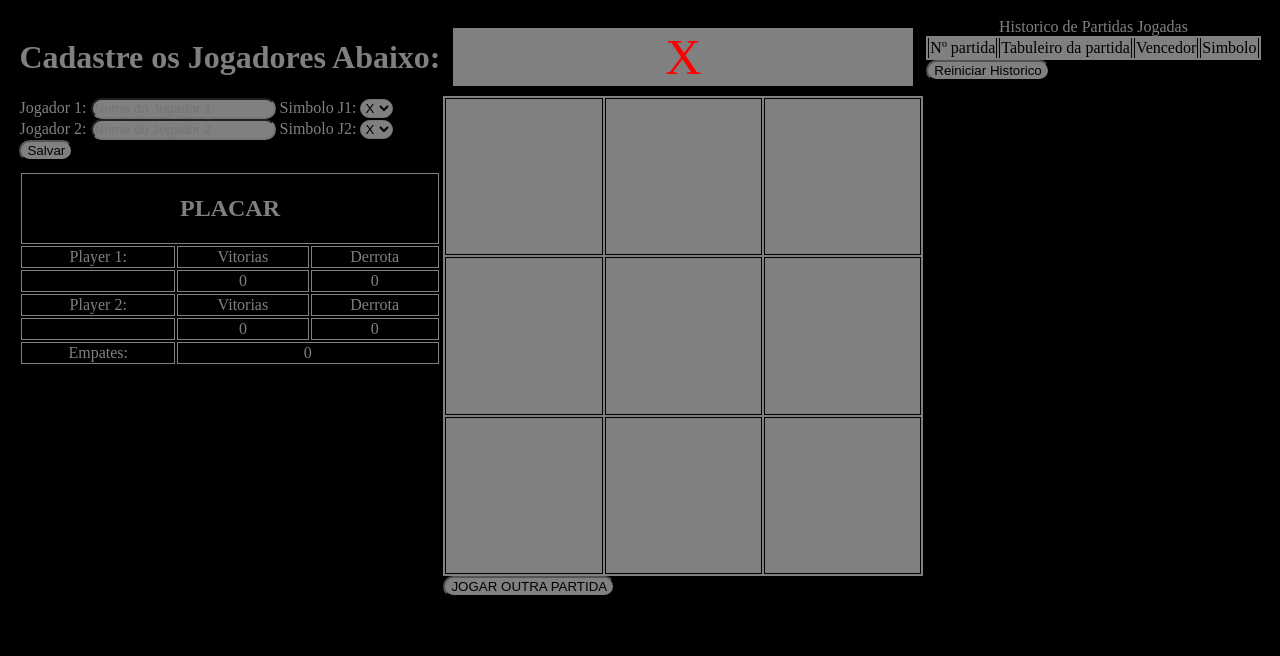
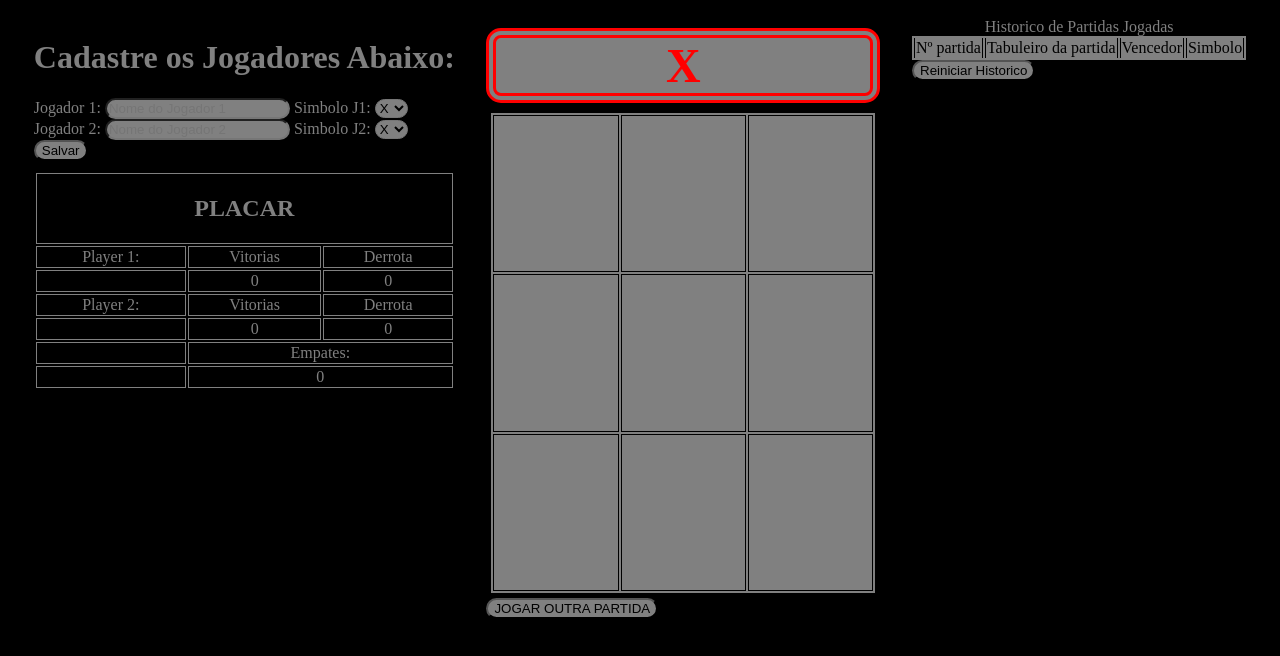
Before and after one commit to Willianpvb/JogodaVelha2, a plain HTML site: page index.html in a window 1280 px wide. Both pictures are taken after a click on the button "Salvar". Drawn offline with Linux system fonts and the light colour scheme.

Commit message:
branch_2

```diff
--- a/index.html
+++ b/index.html
@@ -62,7 +62,11 @@
             <td><label id="derrota2"> </label></td>
           </tr>
           <tr>
-            <td>Empates:</td>
+            <td></td>
+            <td colspan="2">Empates:</td>
+          </tr>
+          <tr>
+            <td></td>
             <td colspan="2"><label id="empate"> </label></td>
           </tr>
       </table>
--- a/style.css
+++ b/style.css
@@ -10,10 +10,15 @@ body{
   padding:10px;
 }
 
+button{
+  cursor: pointer;
+}
+
 /* Essa estilização monta os quadrados baseados na tabela */
 #game{
+  margin: 5px;
   height: 60vh;
-  width: 60vh;
+  width: 30vw;
   background-color: gray;
 }
 
@@ -24,7 +29,7 @@ body{
 
   text-align: center;
   color:black;
-  font-size: 5em ;
+  font-size: 5em;
   font-weight: bolder;
 }
 
@@ -34,12 +39,21 @@ body{
 }
 
 .esconder{
-  margin:10px;
+  display:block;
+  background-color: gray;
+
+
+  margin: 10px 0px;
+
+  border:10px;
+  border-radius: 15px;
+  border-style: double ;
+
   color:red;
-  background-color: gray;
-  display:block;
-  font-size: 50px;
   text-align: center;
+  font-size: 3em;
+  font-weight: bold;
+
 }
 
 /* Estilização do placar */
```
Also changed, not shown: script.js (line endings or trailing spaces).
